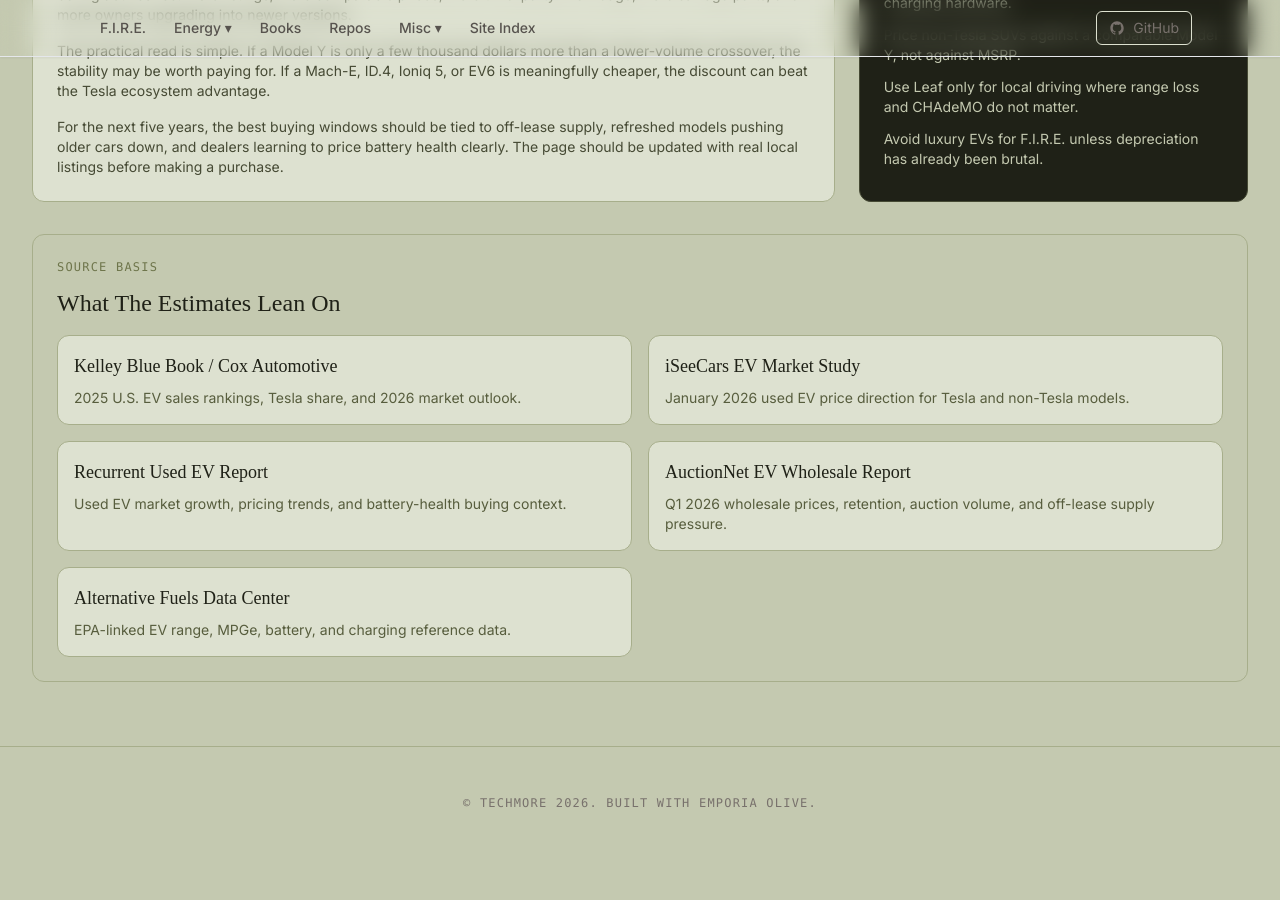
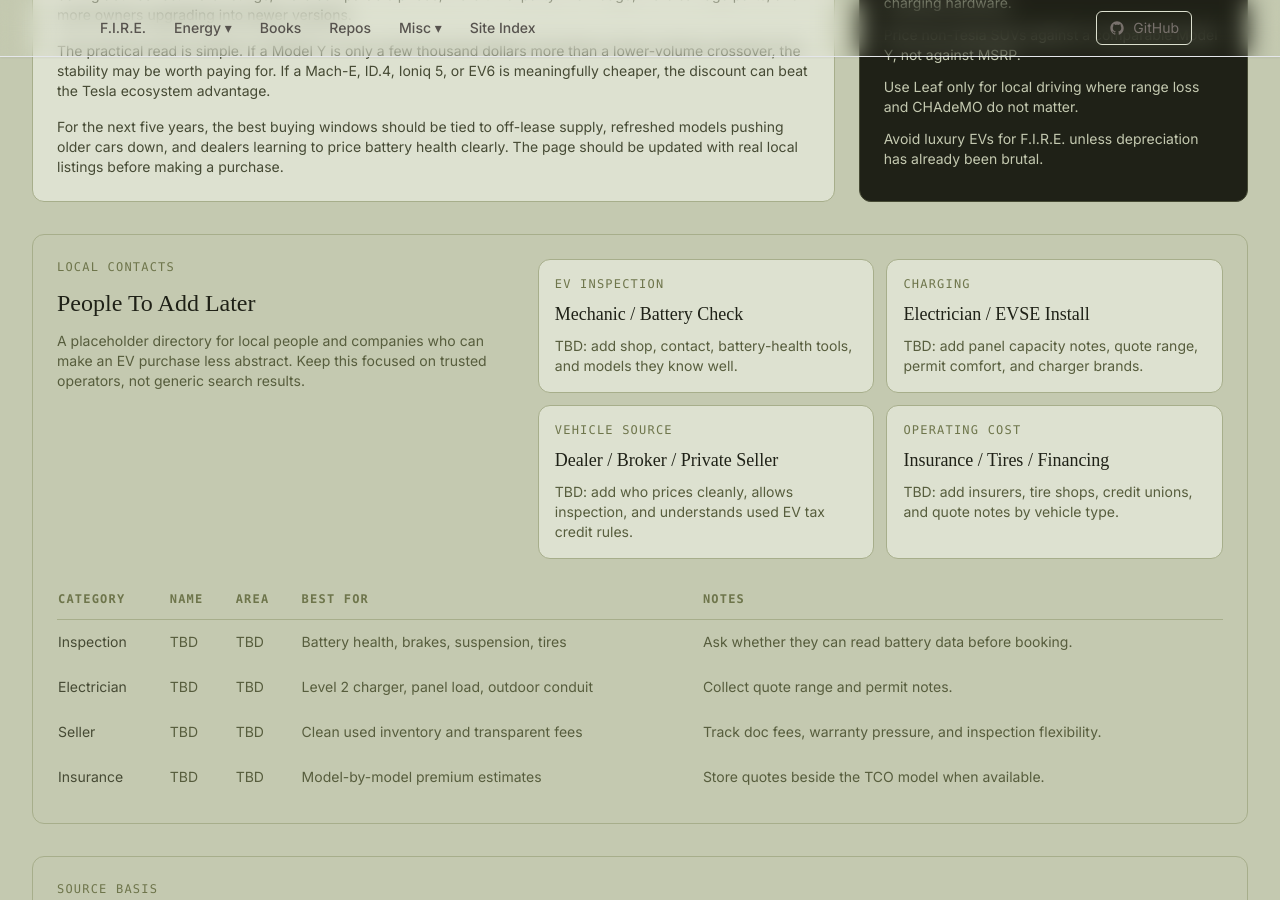
Before and after one commit to techmore/techmore.github.io, a Jekyll site: the page built from pages/e-cars.html, in a window 1280 px wide and 900 px high, scrolled down 2491 px. Built offline with Jekyll 4.4.1, drawn with Linux system fonts in a browser that asks for light colours; nearby versions of some CDN libraries; some web fonts are replaced; before the commit the page ends 3350 px from its top, so only the background shows below that.

Commit message:
Add local EV contacts placeholder

```diff
--- a/pages/e-cars.html
+++ b/pages/e-cars.html
@@ -364,6 +364,86 @@ title: E-Cars - Techmore
         </div>
     </section>
 
+    <!-- Local Contacts -->
+    <section class="pb-8">
+        <div class="max-w-7xl mx-auto px-4 sm:px-6 lg:px-8">
+            <div class="bg-olive-200/80 rounded-xl border border-olive-400 p-6">
+                <div class="grid gap-6 lg:grid-cols-[0.8fr_1.2fr]">
+                    <div>
+                        <p class="text-xs text-olive-600 font-mono tracking-widest uppercase">Local Contacts</p>
+                        <h2 class="mt-3 text-2xl text-olive-950">People To Add Later</h2>
+                        <p class="mt-3 text-sm text-olive-700">A placeholder directory for local people and companies who can make an EV purchase less abstract. Keep this focused on trusted operators, not generic search results.</p>
+                    </div>
+                    <div class="grid gap-3 sm:grid-cols-2">
+                        <div class="bg-olive-200 rounded-xl border border-olive-400 p-4">
+                            <p class="text-xs text-olive-600 font-mono tracking-widest uppercase">EV Inspection</p>
+                            <h3 class="mt-2 text-lg text-olive-950">Mechanic / Battery Check</h3>
+                            <p class="mt-2 text-sm text-olive-700">TBD: add shop, contact, battery-health tools, and models they know well.</p>
+                        </div>
+                        <div class="bg-olive-200 rounded-xl border border-olive-400 p-4">
+                            <p class="text-xs text-olive-600 font-mono tracking-widest uppercase">Charging</p>
+                            <h3 class="mt-2 text-lg text-olive-950">Electrician / EVSE Install</h3>
+                            <p class="mt-2 text-sm text-olive-700">TBD: add panel capacity notes, quote range, permit comfort, and charger brands.</p>
+                        </div>
+                        <div class="bg-olive-200 rounded-xl border border-olive-400 p-4">
+                            <p class="text-xs text-olive-600 font-mono tracking-widest uppercase">Vehicle Source</p>
+                            <h3 class="mt-2 text-lg text-olive-950">Dealer / Broker / Private Seller</h3>
+                            <p class="mt-2 text-sm text-olive-700">TBD: add who prices cleanly, allows inspection, and understands used EV tax credit rules.</p>
+                        </div>
+                        <div class="bg-olive-200 rounded-xl border border-olive-400 p-4">
+                            <p class="text-xs text-olive-600 font-mono tracking-widest uppercase">Operating Cost</p>
+                            <h3 class="mt-2 text-lg text-olive-950">Insurance / Tires / Financing</h3>
+                            <p class="mt-2 text-sm text-olive-700">TBD: add insurers, tire shops, credit unions, and quote notes by vehicle type.</p>
+                        </div>
+                    </div>
+                </div>
+                <div class="mt-5 overflow-x-auto">
+                    <table class="min-w-[760px] w-full text-sm">
+                        <thead>
+                            <tr class="border-b border-olive-400 text-left text-xs text-olive-600 font-mono tracking-widest uppercase">
+                                <th class="py-3 pr-4">Category</th>
+                                <th class="py-3 pr-4">Name</th>
+                                <th class="py-3 pr-4">Area</th>
+                                <th class="py-3 pr-4">Best For</th>
+                                <th class="py-3">Notes</th>
+                            </tr>
+                        </thead>
+                        <tbody class="divide-y divide-olive-300">
+                            <tr>
+                                <td class="py-3 pr-4 text-olive-800">Inspection</td>
+                                <td class="py-3 pr-4 text-olive-700">TBD</td>
+                                <td class="py-3 pr-4 text-olive-700">TBD</td>
+                                <td class="py-3 pr-4 text-olive-700">Battery health, brakes, suspension, tires</td>
+                                <td class="py-3 text-olive-700">Ask whether they can read battery data before booking.</td>
+                            </tr>
+                            <tr>
+                                <td class="py-3 pr-4 text-olive-800">Electrician</td>
+                                <td class="py-3 pr-4 text-olive-700">TBD</td>
+                                <td class="py-3 pr-4 text-olive-700">TBD</td>
+                                <td class="py-3 pr-4 text-olive-700">Level 2 charger, panel load, outdoor conduit</td>
+                                <td class="py-3 text-olive-700">Collect quote range and permit notes.</td>
+                            </tr>
+                            <tr>
+                                <td class="py-3 pr-4 text-olive-800">Seller</td>
+                                <td class="py-3 pr-4 text-olive-700">TBD</td>
+                                <td class="py-3 pr-4 text-olive-700">TBD</td>
+                                <td class="py-3 pr-4 text-olive-700">Clean used inventory and transparent fees</td>
+                                <td class="py-3 text-olive-700">Track doc fees, warranty pressure, and inspection flexibility.</td>
+                            </tr>
+                            <tr>
+                                <td class="py-3 pr-4 text-olive-800">Insurance</td>
+                                <td class="py-3 pr-4 text-olive-700">TBD</td>
+                                <td class="py-3 pr-4 text-olive-700">TBD</td>
+                                <td class="py-3 pr-4 text-olive-700">Model-by-model premium estimates</td>
+                                <td class="py-3 text-olive-700">Store quotes beside the TCO model when available.</td>
+                            </tr>
+                        </tbody>
+                    </table>
+                </div>
+            </div>
+        </div>
+    </section>
+
     <!-- Source Basis -->
     <section class="pb-16">
         <div class="max-w-7xl mx-auto px-4 sm:px-6 lg:px-8">
```
